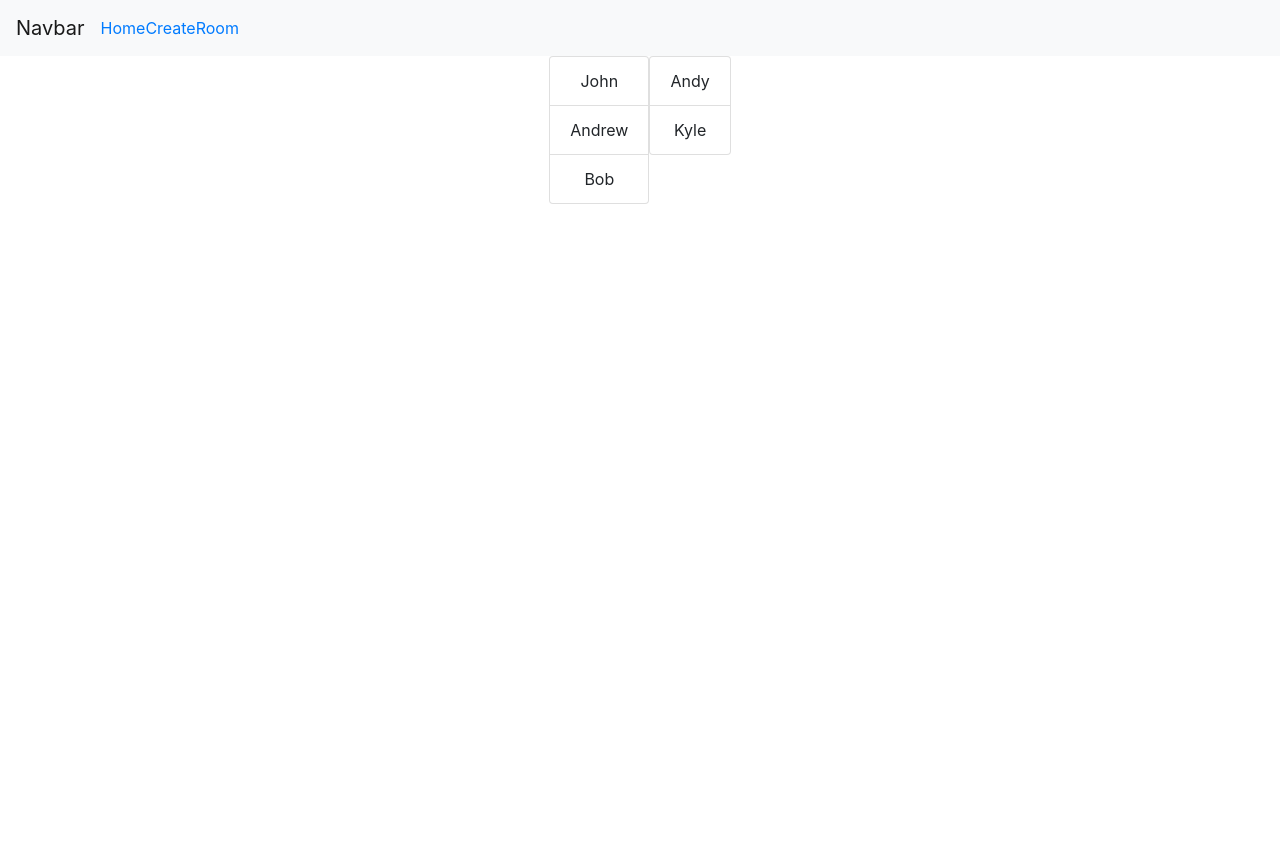
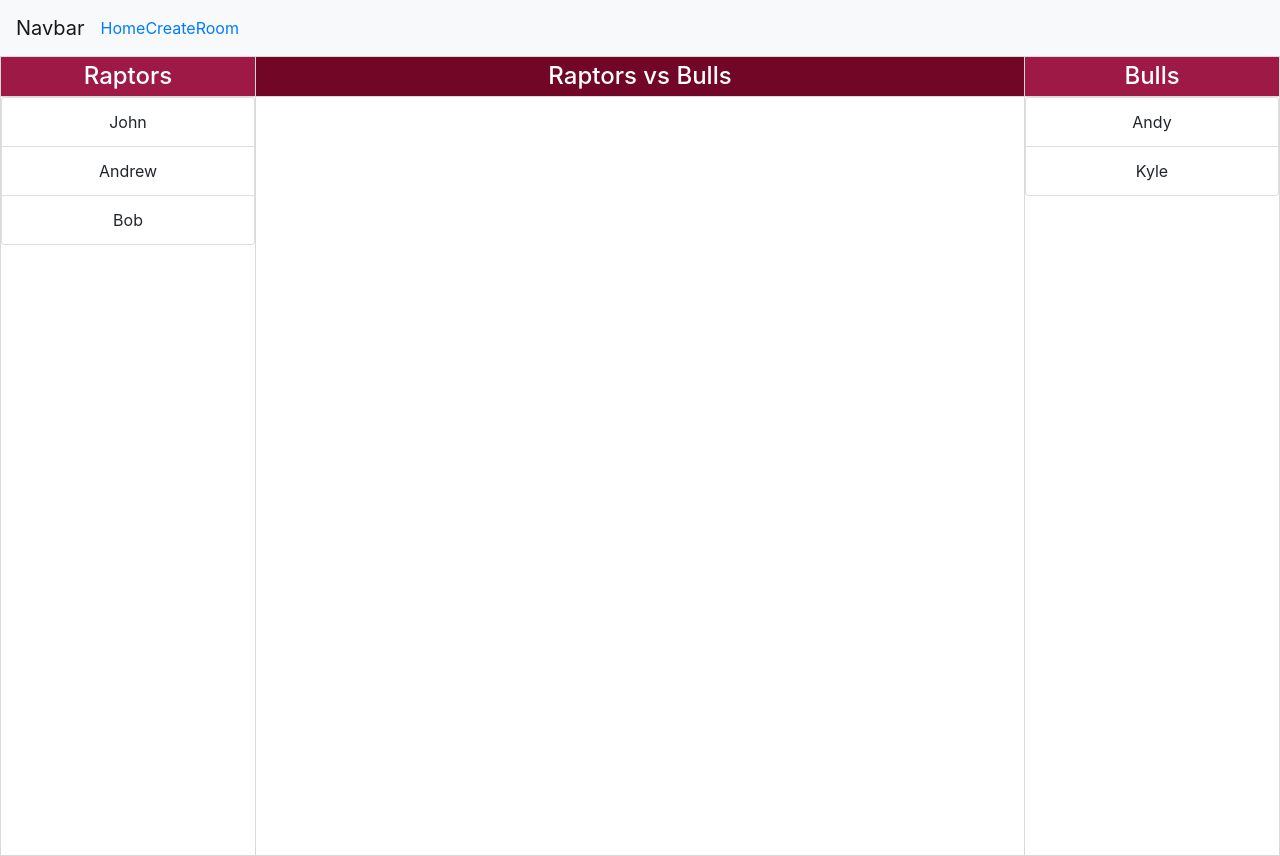
Before and after one commit to joshua-deans/duke-it-out, a React (Create React App) app in the folder client/: page /Room in a window 1280 px wide. Before the commit the page ends 800 px from the top, so only its background shows below. Built offline with nearby package versions, Linux system fonts and the light colour scheme.

Commit message:
Add chatroom basic UI
add user display and chatbox area

```diff
--- /dev/null
+++ b/client/src/components/Header.js
@@ -0,0 +1,39 @@
+import React from 'react';
+
+const header = (props) => {
+
+	//styles based on header type
+	const header = {
+		borderWidth: '0 0 1px 0',
+    borderStyle: 'solid',
+    borderColor: '#d9d9d9',
+		padding: '5px 0 5px 0',
+		textAlign: 'center',
+		color: 'white',
+		margin: '0 0 0 0'
+	}
+
+	const listHeader = {
+		...header,
+		backgroundColor: '#9E1946',
+	}
+
+	const chatHeader = {
+		...header,
+    backgroundColor: '#710627',
+	}
+
+	let headerStyle = null;
+
+	if (props.header_type === "chat") {
+		headerStyle = chatHeader;
+	} else {
+		headerStyle = listHeader;
+	}
+
+	return (
+		<h4 style={headerStyle}>{props.title}</h4>
+	)
+}
+
+export default header;
--- a/client/src/components/UserList.js
+++ b/client/src/components/UserList.js
@@ -1,4 +1,5 @@
 import React from 'react';
+import Header from './Header';
 
 export const User = (props) => {
   return (
@@ -9,11 +10,15 @@
 const UserList = (props) => {
 	console.log(props);
 	return (
-		<ul class="list-group">
-			{props.userList.map(username =>
-				<User username={username}/>
-			)}
-		</ul>
+		<div>
+			<Header title={props.team.title} header_type="list"/>
+			<ul class="list-group">
+				{props.team.members.map(username =>
+					<User username={username}/>
+				)}
+			</ul>
+		</div>
+
 	)
 }
 
--- /dev/null
+++ b/client/src/containers/ChatRoom.css
@@ -0,0 +1,13 @@
+.chatbox {
+    border-width: 1px 0 1px 0;
+    border-style: solid;
+    border-color: #d9d9d9;
+    width: 60%;
+    height: 100vh;
+}
+
+.userlist {
+    border: 1px solid #d9d9d9;
+    width:20%;
+    height: 100vh;
+}
--- a/client/src/containers/ChatRoom.js
+++ b/client/src/containers/ChatRoom.js
@@ -1,18 +1,36 @@
 import React, { Component } from 'react';
 import UserList from '../components/UserList';
+import Header from '../components/Header';
+import './ChatRoom.css';
 
 class ChatRoom extends Component {
 
 	state = {
-		leftTeamUsers: ["John", "Andrew", "Bob"],
-		rightTeamUsers: ["Andy", "Kyle"]
+		roomName: "Raptors vs Bulls",
+		leftTeam: {
+			title: "Raptors",
+			members: ["John", "Andrew", "Bob"]}
+			,
+		rightTeam: {
+			title: "Bulls",
+			members: ["Andy", "Kyle"]}
 	};
 
 	render () {
 		return (
 			<div className="d-flex justify-content-center">
-				<UserList userList={this.state.leftTeamUsers}/>
-				<UserList userList={this.state.rightTeamUsers}/>
+				<div className="userlist">
+					{/* <Header title={this.state.leftTeam.title} header_type="list"/> */}
+					<UserList team={this.state.leftTeam}/>
+				</div>
+				<div className="chatbox">
+					<Header title={this.state.roomName} header_type="chat"/>
+				</div>
+				<div>
+				</div>
+				<div className="userlist">
+					<UserList team={this.state.rightTeam}/>
+				</div>
 			</div>
 
 		)
```
